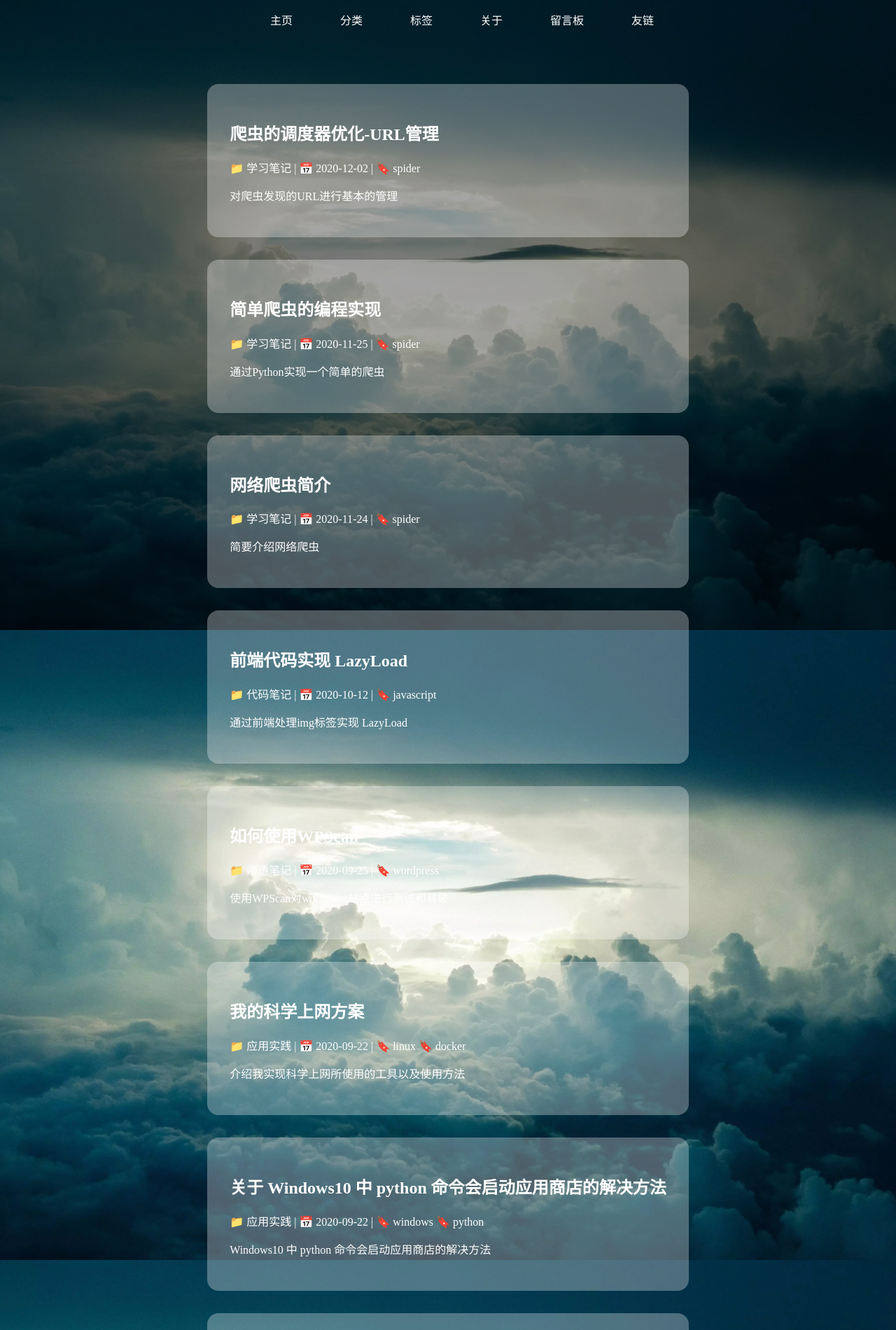
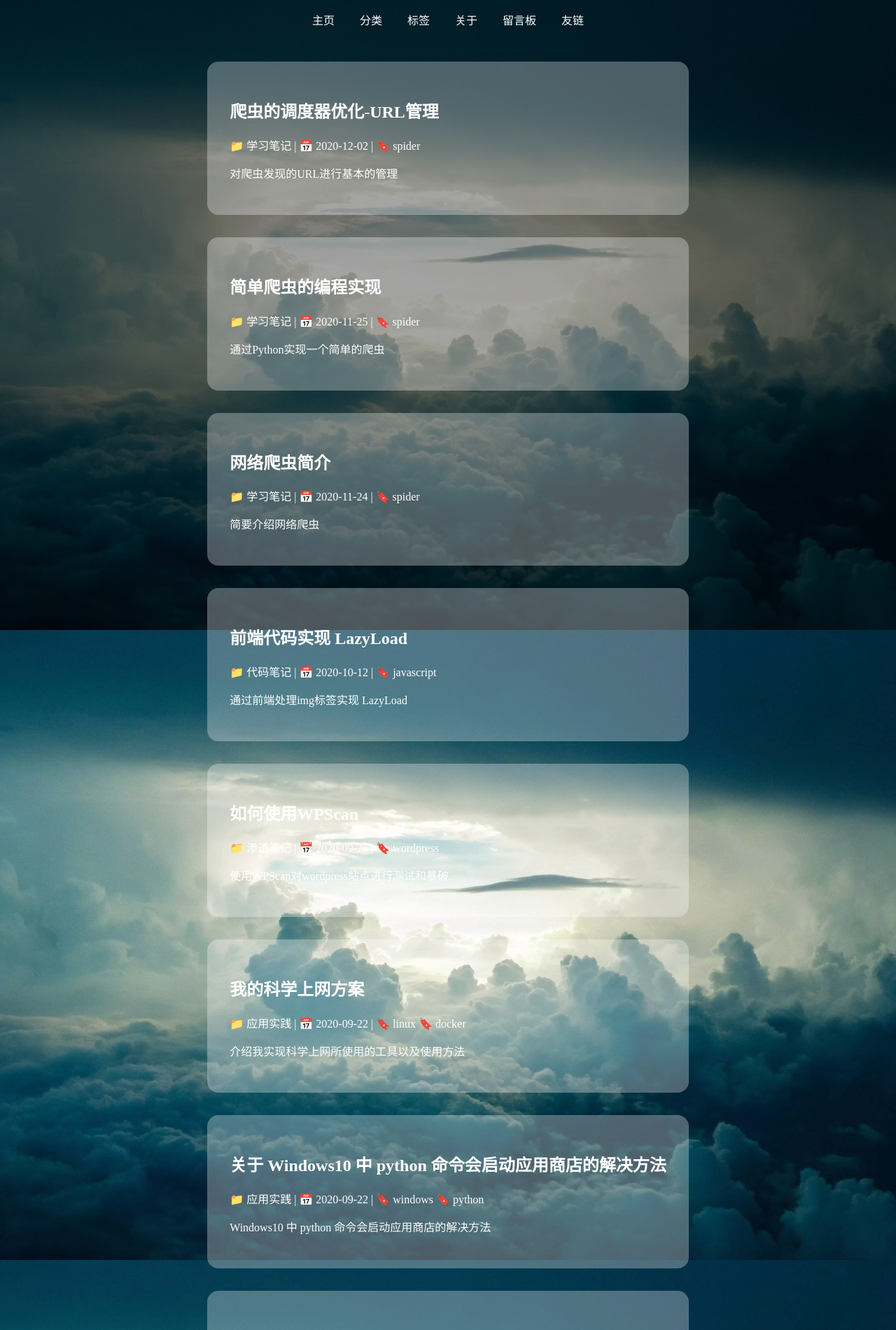
Before and after one commit to moonlightwatch/moonlightwatch.github.io, a Jekyll site: the page built from index.html, in a window 1280 px wide. Shown: the top 1900 px of the page at 70% size. Built offline with Jekyll 4.4.1, drawn with Linux system fonts in a browser that asks for light colours; the list of posts is cut into pages by our own code.

Commit message:
update nav

```diff
--- a/_includes/nav.html
+++ b/_includes/nav.html
@@ -1,7 +1,5 @@
-<ul class="nav-ul">
+<nav>
     {% for item in site.data.navigation %}
-    <li>
         <a class="nav-link" href="{{ item.link }}">{{ item.name }}</a>
-    </li>
     {% endfor %}
-</ul>
+</nav>
```
